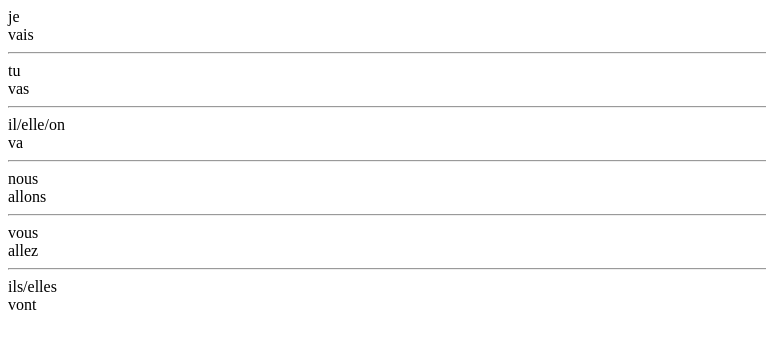
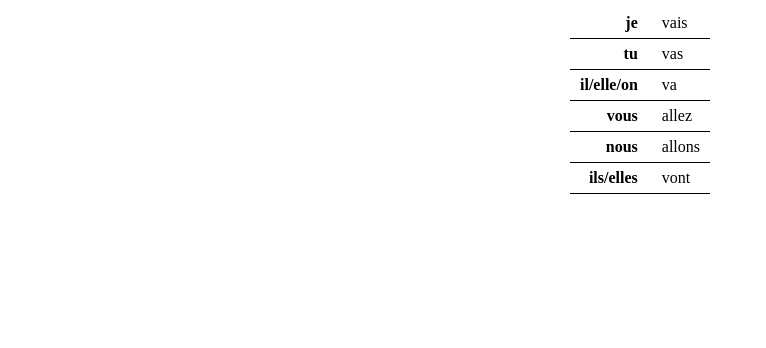
Before and after one commit to malakivandas/ankicard-generator, a website: page template/example_card.html in a window 1280 px wide. Shown: the whole page, without its empty margins (0-766 px from the left). Drawn offline with Linux system fonts and the light colour scheme.

Commit message:
Attempted card format using table element

```diff
--- a/index.js
+++ b/index.js
@@ -2,8 +2,7 @@
 
 const path = require('path');
 
-const verbConjugator =
-  require('./utilities/verbConjugator').verbConjugator;
+const { verbConjugator } = require('./utilities/verbConjugator');
 
 const argv = require('yargs/yargs')(process.argv.slice(2))
   .usage('Usage: [-f | --file <path>] [-t | --tense <string>]')
--- a/template/card.css
+++ b/template/card.css
@@ -6,33 +6,30 @@
   background-color: white;
 }
 
-.table {
+table {
   padding-top: 20px;
-  width: 100%;
+  margin: 0 auto;
+
+  border-collapse: collapse;
 }
 
-.row {
-  display: flex;
-}
+td {
+  font-size: 16px;
 
-.row-border {
   border-bottom: 1px solid;
   border-top: none;
   border-left: none;
   border-right: none;
-  width: 65%;
 }
 
-.item {
-  padding: 4px 15px;
-  width: 50%;
+.subject-pronoun {
+  padding: 6px 12px 6px 10px;
+  text-align: right;
+
+  font-weight: 700;
 }
 
 .conjugation {
+  padding: 6px 10px 6px 12px;
   text-align: left;
 }
-
-.subject-pronoun {
-  font-weight: 700;
-  text-align: right;
-}
--- a/template/example_card.html
+++ b/template/example_card.html
@@ -8,41 +8,42 @@
       content="width=device-width, initial-scale=1.0"
     />
     <title>Document</title>
+    <link rel="stylesheet" href="./card.css" />
   </head>
   <body>
-    <div class="table">
+    <!-- <div class="table">
       <div class="row">
         <div class="item subject-pronoun">je</div>
         <div class="item conjugation">vais</div>
       </div>
-      <hr class="row-border" />
+      <hr class="row-border">
       <div class="row">
         <div class="item subject-pronoun">tu</div>
         <div class="item conjugation">vas</div>
       </div>
-      <hr class="row-border" />
+      <hr class="row-border">
       <div class="row">
         <div class="item subject-pronoun">il/elle/on</div>
         <div class="item conjugation">va</div>
       </div>
-      <hr class="row-border" />
+      <hr class="row-border">
       <div class="row">
         <div class="item subject-pronoun">nous</div>
-        <div class="item conjugation">allons</div>
+        <div class="item conjugation">nous sommes deshabiller</div>
       </div>
-      <hr class="row-border" />
+      <hr class="row-border">
       <div class="row">
         <div class="item subject-pronoun">vous</div>
         <div class="item conjugation">allez</div>
       </div>
-      <hr class="row-border" />
+      <hr class="row-border">
       <div class="row">
         <div class="item subject-pronoun">ils/elles</div>
         <div class="item conjugation">vont</div>
       </div>
-    </div>
+    </div> -->
 
-    <!-- <table>
+    <table>
       <tr>
         <td class="subject-pronoun">je</td>
         <td class="conjugation">vais</td>
@@ -67,6 +68,6 @@
         <td class="subject-pronoun">ils/elles</td>
         <td class="conjugation">vont</td>
       </tr>
-    </table> -->
+    </table>
   </body>
 </html>
```
